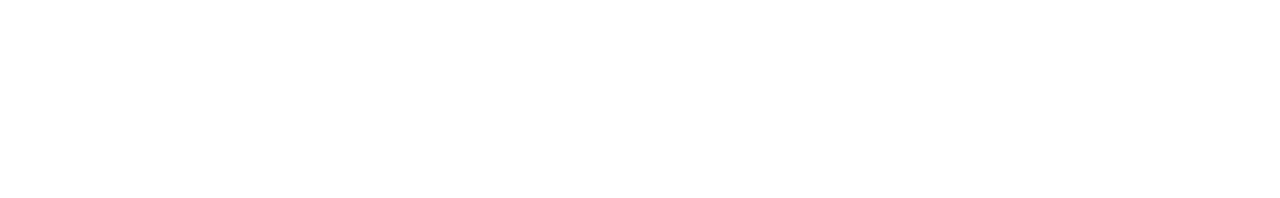
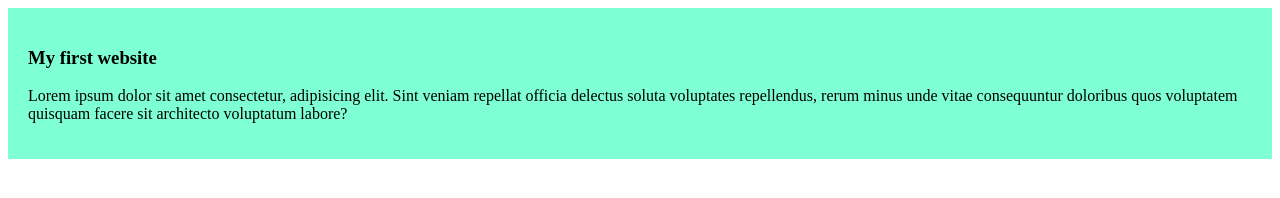
Before and after one commit to nargis193073/my-simple-website, a plain HTML site: page index.html in a window 1280 px wide. Drawn offline with Linux system fonts and the light colour scheme.

Commit message:
added the first blog

```diff
--- a/index.html
+++ b/index.html
@@ -4,8 +4,13 @@
     <meta charset="UTF-8">
     <meta name="viewport" content="width=device-width, initial-scale=1.0">
     <title>Document</title>
+    <link rel="stylesheet" href="styles/blog.css">
+
 </head>
 <body>
-
+    <div>
+        <h3>My first website</h3>
+        <p>Lorem ipsum dolor sit amet consectetur, adipisicing elit. Sint veniam repellat officia delectus soluta voluptates repellendus, rerum minus unde vitae consequuntur doloribus quos voluptatem quisquam facere sit architecto voluptatum labore?</p>
+    </div>
 </body>
 </html>
--- /dev/null
+++ b/styles/blog.css
@@ -0,0 +1,5 @@
+div{
+    background-color: aquamarine;
+    padding: 20px;
+    margin-top: 0cap;
+}
```
